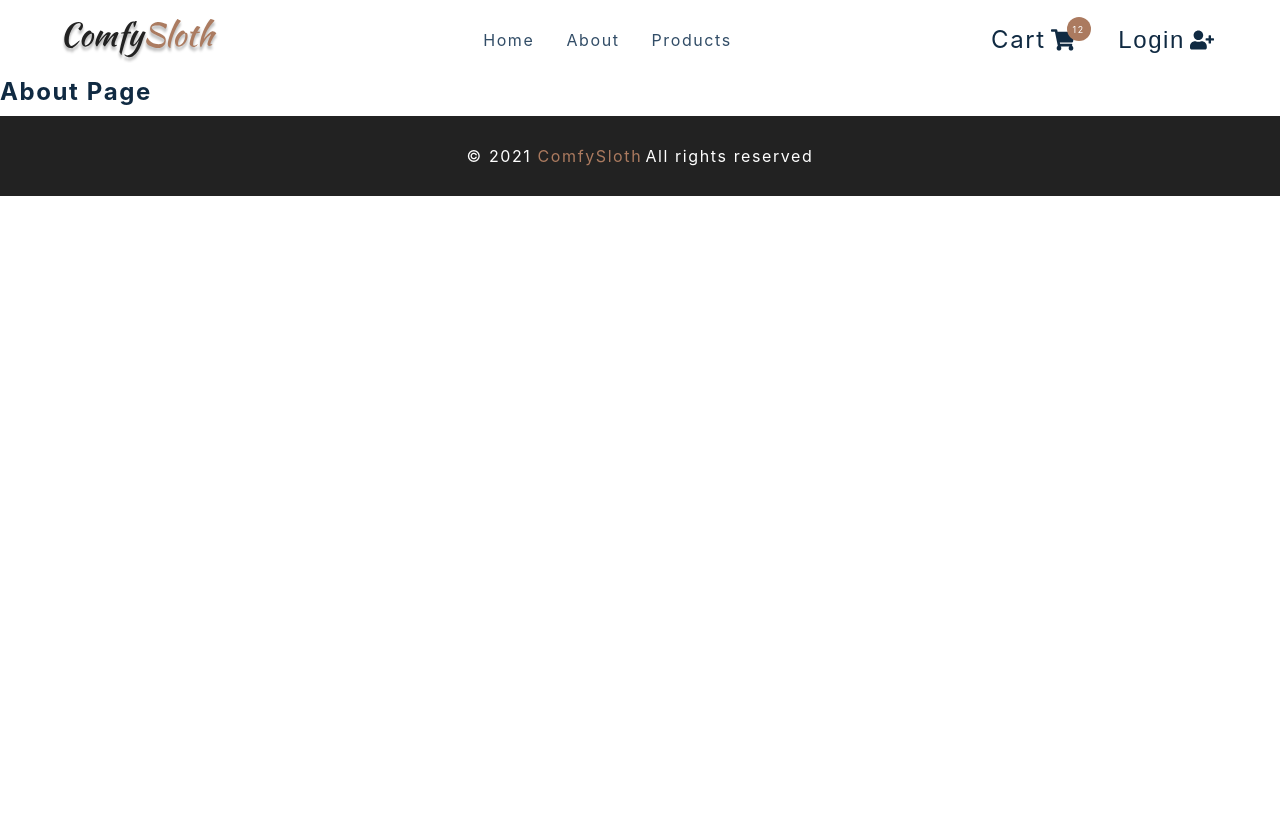
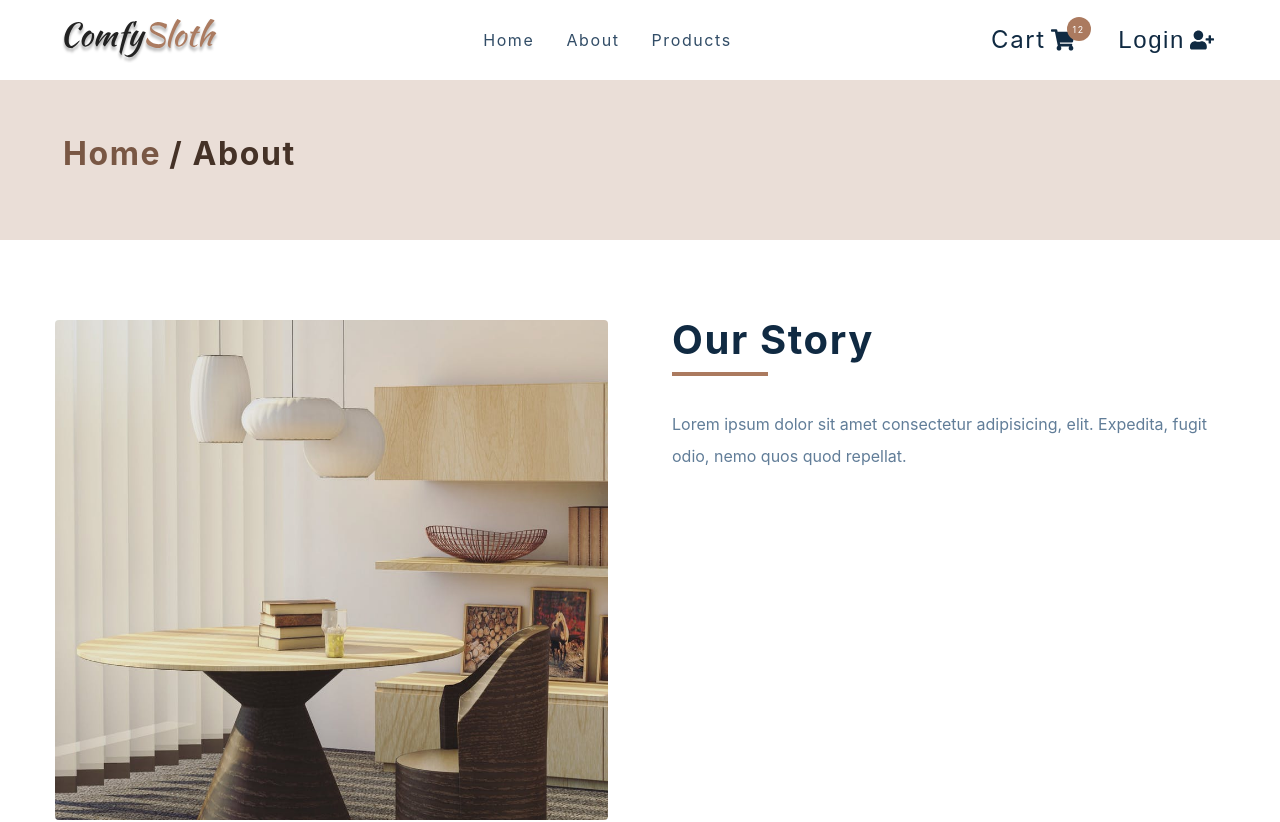
Before and after one commit to pooya2293/E-Commerce, a React (Create React App) app: page /about in a window 1280 px wide. Shown: the top 822 px of the page. Before the commit the page ends 800 px from the top, so only its background shows below. Built offline with nearby package versions, Linux system fonts and the light colour scheme; the HTML template or start-up script is replaced by a standard one.

Commit message:
creat AboutPage , checkoutPage and show PageHero that show path of page

```diff
--- a/src/components/PageHero.js
+++ b/src/components/PageHero.js
@@ -1,8 +1,16 @@
 import React from 'react'
 import styled from 'styled-components'
 import { Link } from 'react-router-dom'
-const PageHero = () => {
-  return <h4>page hero</h4>
+const PageHero = ({ title }) => {
+  return (
+    <Wrapper>
+      <div className="section-center">
+        <h3>
+          <Link to='/'>Home</Link>/ {title}
+        </h3>
+      </div>
+    </Wrapper>
+  )
 }
 
 const Wrapper = styled.section`
--- a/src/pages/AboutPage.js
+++ b/src/pages/AboutPage.js
@@ -4,7 +4,21 @@
 import aboutImg from '../assets/hero-bcg.jpeg'
 
 const AboutPage = () => {
-  return <h4>about page</h4>
+  return (
+    <main>
+      <PageHero title='about' />
+      <Wrapper className='page section section-center'>
+        <img src={aboutImg} alt="nice desk" />
+        <article>
+          <div className="title">
+            <h2>our story</h2>
+            <div className="underline"></div>
+          </div>
+          <p>Lorem ipsum dolor sit amet consectetur adipisicing, elit. Expedita, fugit odio, nemo quos quod repellat.</p>
+        </article>
+      </Wrapper>
+    </main>
+  )
 }
 
 const Wrapper = styled.section`
--- a/src/pages/CheckoutPage.js
+++ b/src/pages/CheckoutPage.js
@@ -6,7 +6,14 @@
 import { Link } from 'react-router-dom'
 
 const CheckoutPage = () => {
-  return <h4>checkout page</h4>
+  return (
+  	<main>
+  		<PageHero title='checkout' />
+  		<Wrapper className="page">
+  		  <h2>checkout here</h2>
+  		</Wrapper>
+  	</main>
+  )
 }
 const Wrapper = styled.div``
 export default CheckoutPage
```
